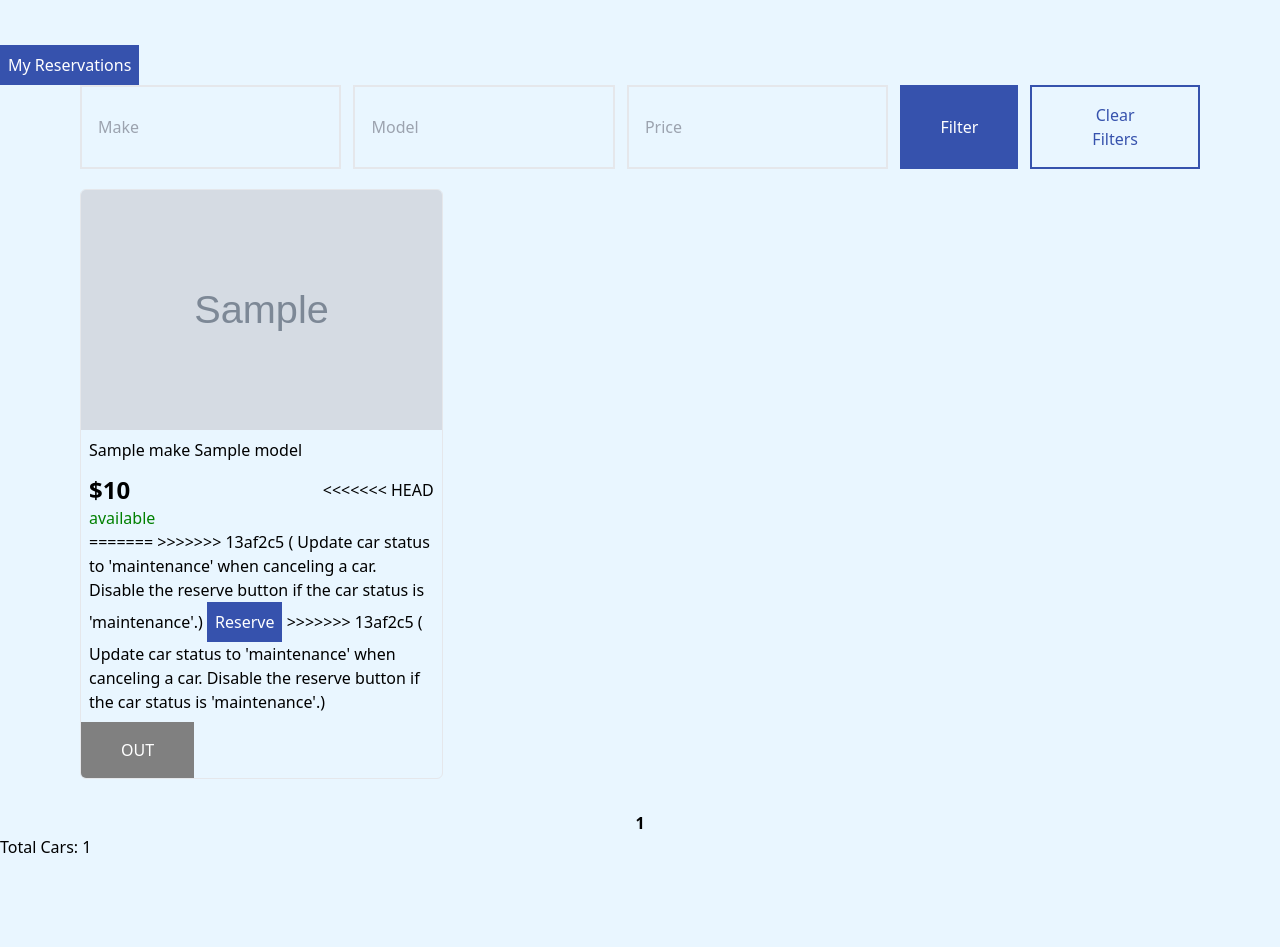
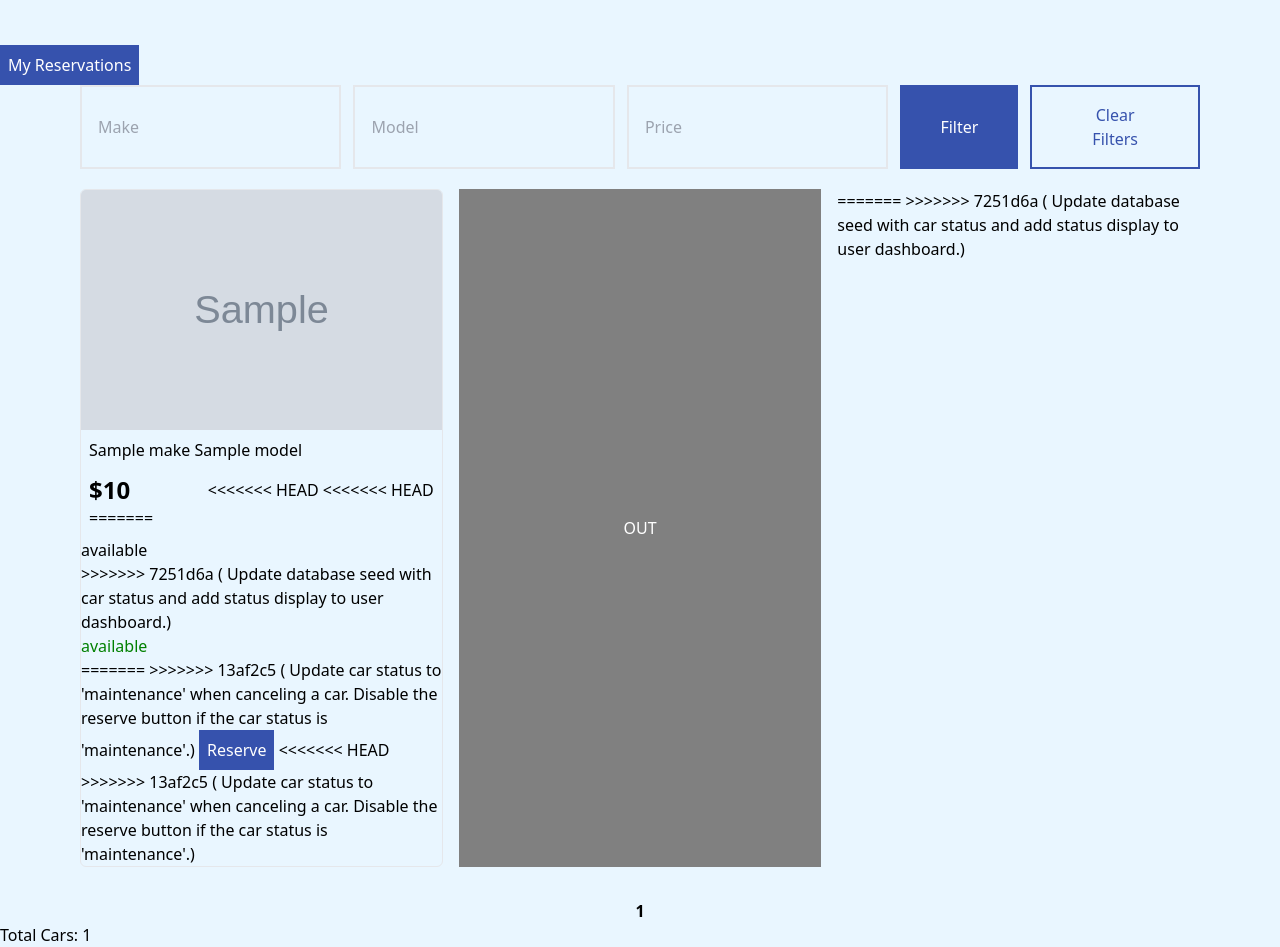
Before and after one commit to Nartben7788/cruisehub, a Python web app: template templates/user_dashboard.html in a window 1280 px wide. Shown: the part 343-1290 px from the top of the page. Before the commit the page ends 1196 px from the top, so only its background shows below. Run offline with Jinja, Linux system fonts and the light colour scheme; the template is opened without the code that fills it: most values are stand-ins (such as "Sample title", 1, 10 or a date in 2020); grey boxes marked "Sample" are stand-in pictures; style sheets or scripts are compiled from the project's sources.

Commit message:
Update database seed with car status and add status display to user dashboard.

```diff
--- a/templates/user_dashboard.html
+++ b/templates/user_dashboard.html
@@ -89,8 +89,15 @@
                     <div class="flex justify-between items-center mt-3">
                         <p class="text-2xl font-bold">${{ car.price }}</p>
 <<<<<<< HEAD
+<<<<<<< HEAD
                     </div>
 
+=======
+                    </div>
+                    <div>
+                        {{car.status}}
+                    </div>
+>>>>>>> 7251d6a ( Update database seed with car status and add status display to user dashboard.)
 
                          <!-- Disable the reserve button if the car status is 'maintenance' -->
                     {% if car.status != 'maintenance' %}
@@ -114,10 +121,13 @@
 =======
                     <button class="btn btn-primary" disabled>Reserve</button>
                     {% endif %}
+<<<<<<< HEAD
 >>>>>>> 13af2c5 ( Update car status to 'maintenance' when canceling a car. Disable the reserve button if the car status is 'maintenance'.)
                     </div>
                     <button class="btn btn-primary" disabled style="background-color: grey;"> OUT </button>
                     {% endif %}
+=======
+>>>>>>> 7251d6a ( Update database seed with car status and add status display to user dashboard.)
 
                 </div>
             </div>
```
